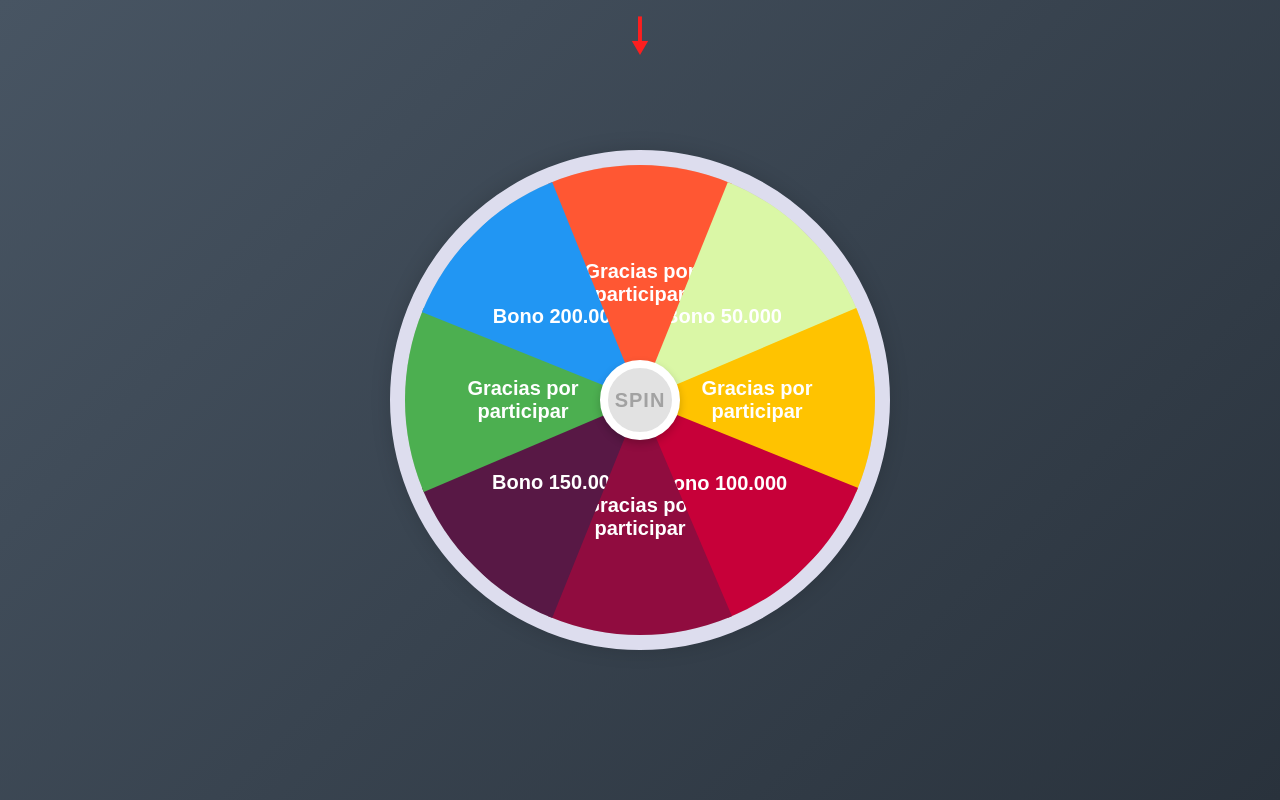
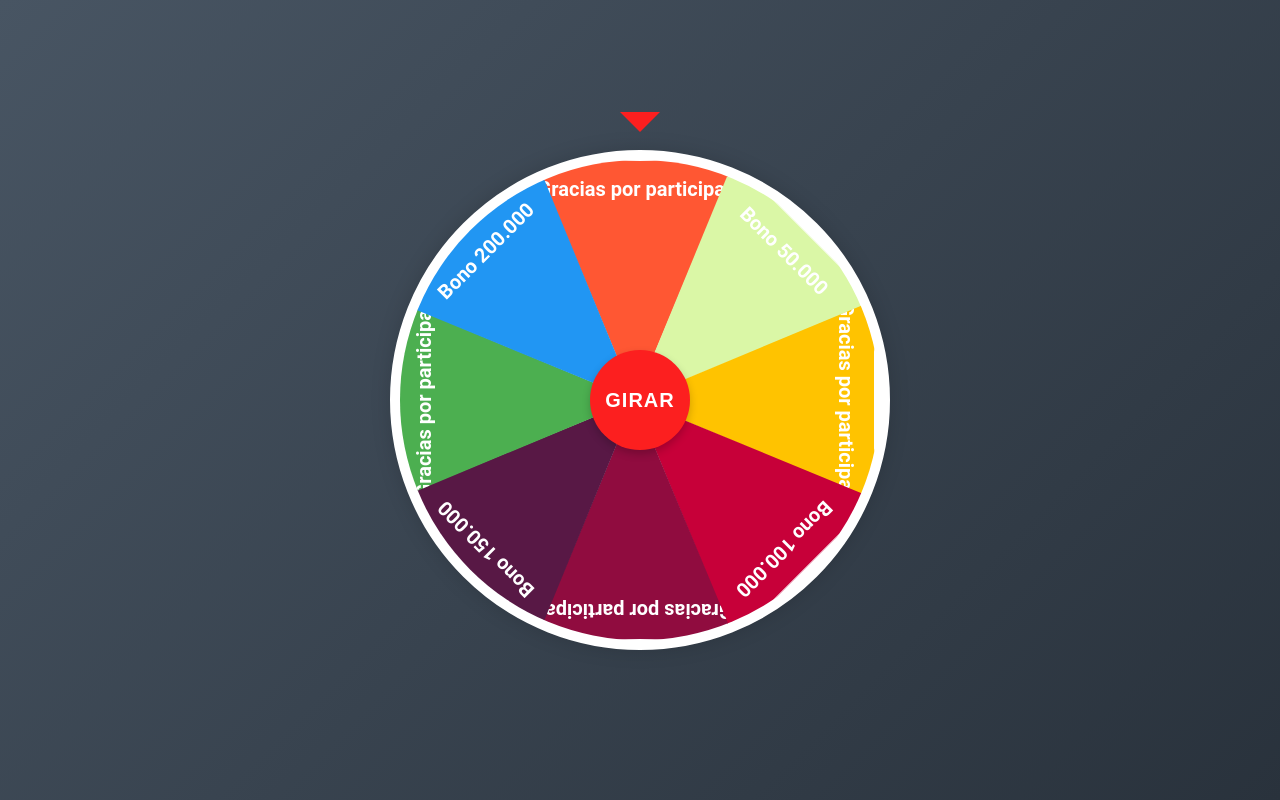
Before and after one commit to teban29/RuletaAutopacifico, a Django app: page /ruleta/jugar/61/ in a window 1280 px wide. Run offline with Django 5.2, Linux system fonts and the light colour scheme; a user stored in the database is signed in; data comes from the database, SQL or seed files in the repository; both versions use the stored data as it was after the commit.

Commit message:
ruleta hecha

```diff
--- a/ruleta/templates/base.html
+++ b/ruleta/templates/base.html
@@ -49,10 +49,5 @@
         {% endblock %}
     </div>
 
-    <footer class="footer mt-auto py-3 bg-light">
-        <div class="container">
-            <span class="text-muted">© 2024 Sistema de Ruleta</span>
-        </div>
-    </footer>
 </body>
 </html>
--- a/ruleta/templates/ruleta/jugar_ruleta.html
+++ b/ruleta/templates/ruleta/jugar_ruleta.html
@@ -1,147 +1,66 @@
-{% load static %} {% load my_filters%}
+{% load static %} {% load my_filters %}
 <!DOCTYPE html>
 <html lang="en">
 <head>
     <meta charset="UTF-8" />
     <meta name="viewport" content="width=device-width, initial-scale=1.0" />
     <title>Spin Wheel</title>
-    <link rel="stylesheet" href="{% static 'ruleta/estilos.css' %}" />
-    <!-- Asegúrate de ajustar la ruta a tus estilos CSS -->
+    <link rel="stylesheet" href="{% static 'ruleta/estilos.css' %}">
 </head>
-  <style>
-    * {
-      box-sizing: border-box;
-    }
-
-    body {
-      margin: 0;
-      padding: 0;
-      background-color: #34495e;
-      display: flex;
-      align-items: center;
-      justify-content: center;
-      height: 100vh;
-      overflow: hidden;
-    }
-
-    .container {
-      width: 500px;
-      height: 500px;
-      background-color: #ccc;
-      border-radius: 50%;
-      border: 15px solid #dde;
-      position: relative;
-      overflow: hidden;
-      transition: 5s;
-    }
-
-    .container div {
-      height: 50%;
-      width: 200px;
-      position: absolute;
-      clip-path: polygon(100% 0, 50% 100%, 0 0);
-      transform: translateX(-50%);
-      transform-origin: bottom;
-      text-align: center;
-      display: flex;
-      align-items: center;
-      justify-content: center;
-      font-size: 20px;
-      font-weight: bold;
-      font-family: sans-serif;
-      color: #fff;
-      left: 135px;
-    }
-
-    .container .one {
-      background-color: #3f51b5;
-      left: 50%;
-    }
-    .container .two {
-      background-color: #ff9800;
-      transform: rotate(45deg);
-    }
-    .container .three {
-      background-color: #e91e63;
-      transform: rotate(90deg);
-    }
-    .container .four {
-      background-color: #4caf50;
-      transform: rotate(135deg);
-    }
-    .container .five {
-      background-color: #009688;
-      transform: rotate(180deg);
-    }
-    .container .six {
-      background-color: #795548;
-      transform: rotate(225deg);
-    }
-    .container .seven {
-      background-color: #9c27b0;
-      transform: rotate(270deg);
-    }
-    .container .eight {
-      background-color: #f44336;
-      transform: rotate(315deg);
-    }
-
-    .arrow {
-      position: absolute;
-      top: 0;
-      left: 50%;
-      transform: translateX(-50%);
-      color: #fff;
-    }
-
-    .arrow::before {
-      content: "\1F817";
-      font-size: 50px;
-    }
-
-    #spin {
-      position: absolute;
-      top: 50%;
-      left: 50%;
-      transform: translate(-50%, -50%);
-      z-index: 10;
-      background-color: #e2e2e2;
-      text-transform: uppercase;
-      border: 8px solid #fff;
-      font-weight: bold;
-      font-size: 20px;
-      color: #a2a2a2;
-      width: 80px;
-      height: 80px;
-      font-family: sans-serif;
-      border-radius: 50%;
-      cursor: pointer;
-      outline: none;
-      letter-spacing: 1px;
-    }
-  </style>
 <body>
     <div class="container">
         {% for premio in premios %}
-      <div
-        class="segment"
-        style="background-color: {{ premio.color }}; transform: rotate({{ forloop.counter0|multiply:45 }}deg); --n: {{ forloop.counter0 }}"
-      >
+        <div class="segment" style="background-color: {{ premio.color }}; transform: rotate({{ forloop.counter0|multiply:45 }}deg);">
             <span>{{ premio.nombre }}</span>
         </div>
         {% endfor %}
     </div>
-
-    <button id="spin">Spin</button>
+    <button id="spin">Girar</button>
     <span class="arrow"></span>
+    <div id="overlay"></div>
+    <div id="message"></div>
+    <div id="congratulations"></div>
 
     <script>
         let container = document.querySelector(".container");
         let btn = document.getElementById("spin");
+        let message = document.getElementById("message");
+        let congratulations = document.getElementById("congratulations");
+        let overlay = document.getElementById("overlay");
+        let premios = [{% for premio in premios %}{"nombre": "{{ premio.nombre }}", "descripcion": "{{ premio.descripcion }}", "angle": {{ forloop.counter0|multiply:45 }}, "probability": {{ premio.probabilidad }}},{% endfor %}];
+
+        function getWinningAngle() {
+            let total = 0;
+            premios.forEach(p => total += p.probability);
+            let random = Math.random() * total;
+            let cumulative = 0;
+
+            for (let i = 0; i < premios.length; i++) {
+                cumulative += premios[i].probability;
+                if (random <= cumulative) {
+                    return premios[i];
+                }
+            }
+            return null; // default case
+        }
+
         btn.addEventListener("click", function () {
-        let number = Math.floor(3600 + Math.random() * 3600); // Asegura que la ruleta gire varias veces
+            let win = getWinningAngle();
+            let spins = Math.floor(Math.random() * 6) + 10; // Gira entre 10 y 15 veces
+            let degrees = 360 * spins + win.angle;
             container.style.transition = "transform 5s ease-out";
-        container.style.transform = `rotate(${number}deg)`;
+            container.style.transform = `rotate(-${degrees}deg)`;
+
+            setTimeout(() => {
+                overlay.style.display = "block";
+                if (win.nombre === "Gracias por participar") {
+                    message.style.display = "block";
+                    message.innerHTML = `${win.nombre}: ${win.descripcion}`;
+                } else {
+                    congratulations.style.display = "block";
+                    congratulations.innerHTML = `¡Felicidades! Ganaste ${win.nombre}: ${win.descripcion}`;
+                }
+            }, 5100);
         });
     </script>
 </body>
--- a/ruleta/views.py
+++ b/ruleta/views.py
@@ -42,10 +42,42 @@
 def jugar_ruleta(request, cliente_id=None):
     if cliente_id is None:
         messages.error(request, 'Por favor, regístrate para jugar')
-        return redirect('registro_cliente')  # Redirigir al registro si no hay cliente_id
+        return redirect('registro_cliente')
     cliente = get_object_or_404(Cliente, pk=cliente_id)
-    premios = Premio.objects.filter(activo=True)
-    return render(request, 'ruleta/jugar_ruleta.html', {'cliente': cliente, 'premios': premios})
+    premios_activos = Premio.objects.filter(activo=True)
+    total_premios = premios_activos.count()
+    segment_angle = 360 / total_premios if total_premios > 0 else 0
+
+    # Calcular la probabilidad acumulada de cada premio
+    total_probabilidad = sum(premio.probabilidad for premio in premios_activos)
+    random_pick = random.uniform(0, total_probabilidad)
+    acumulado = 0
+    premio_ganado = None
+    ganador_index = 0  # Índice del premio ganado
+
+    for index, premio in enumerate(premios_activos):
+        acumulado += premio.probabilidad
+        if random_pick <= acumulado:
+            premio_ganado = premio
+            ganador_index = index
+            break
+
+    # Calcular el ángulo final para que coincida con el premio
+    grados_por_premio = 360 / total_premios
+    degrees_offset = 360 - (ganador_index * grados_por_premio)  # Ajuste para que el premio esté bajo la flecha
+
+    # Guardar el premio ganado en la base de datos si no es "Gracias por participar"
+    if premio_ganado and premio_ganado.nombre != "Gracias por participar":
+        Ganador.objects.create(cliente=cliente, premio=premio_ganado, fecha_ganador=timezone.now())
+
+    context = {
+        'cliente': cliente,
+        'premios': premios_activos,
+        'degrees_offset': degrees_offset,
+        'segment_angle': segment_angle
+    }
+    return render(request, 'ruleta/jugar_ruleta.html', context)
+
 
 @login_required
 def girar_ruleta(request, cliente_id):
--- a/static/ruleta/estilos.css
+++ b/static/ruleta/estilos.css
@@ -26,17 +26,6 @@
     transition: transform 5s ease-out;
 }
 
-.container {
-    width: 500px;
-    height: 500px;
-    background-color: #ccc;
-    border-radius: 50%;
-    border: 15px solid #dde;
-    position: relative;
-    overflow: hidden;
-    transition: 5s;
-}
-
 .container .segment {
     height: 50%;
     width: 200px;
@@ -50,32 +39,28 @@
     justify-content: center;
     font-size: 20px;
     font-weight: bold;
-    font-family: sans-serif;
+    font-family: 'Roboto', sans-serif;
     color: #fff;
     left: 135px;
+    border: solid 1px #fff;
 }
 
 .container .segment span {
-    display: block;
-    transform: rotate(calc(-45deg * var(--n)));
-    transform-origin: center;
+    position: absolute;
+    top: 1rem;
 }
-
-
-
 
 .arrow {
     position: absolute;
-    top: -10px;
+    top: 7rem;
     left: 50%;
-    transform: translateX(-50%);
-    color: #34495e;
-}
-
-.arrow::before {
-    content: "↓";
-    font-size: 50px;
-    color: #fc1f1f;
+    transform: translateX(-50%) rotate(180deg);
+    width: 0;
+    height: 0;
+    border-style: solid;
+    border-width: 0 20px 20px 20px;
+    border-color: transparent transparent #fc1f1f transparent;
+    z-index: 100;
 }
 
 #spin {
```
Also changed, not shown: other parts of static/ruleta/estilos.css (+50 -0 lines), db.sqlite3. Lines whose indentation alone changed are shown as unchanged.
